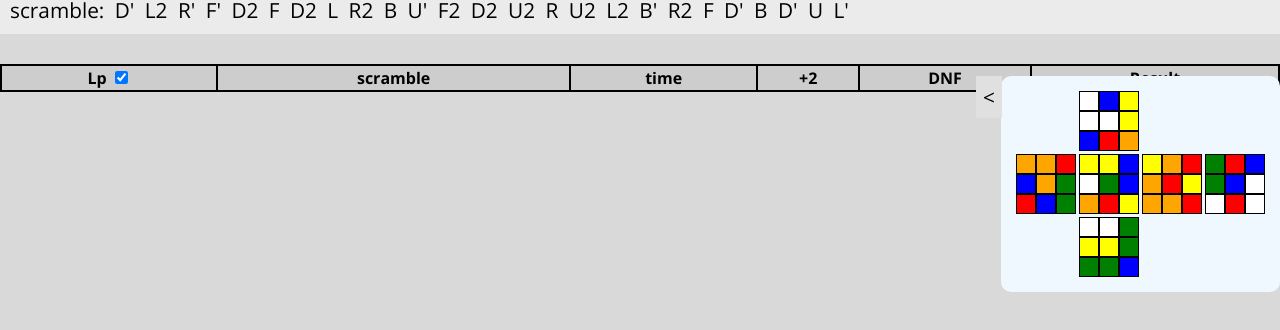
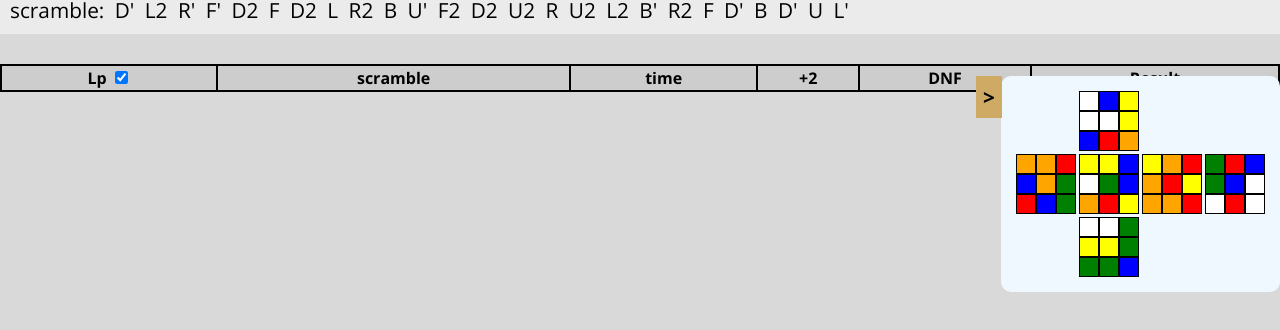
Before and after one commit to lukaszdyszy/rc-timer, a React (Create React App) app: page / in a window 1280 px wide. Shown: the part 508-838 px from the top of the page. Built offline with nearby package versions, Linux system fonts and the light colour scheme.

Commit message:
shown/hide cube

```diff
--- a/src/App.css
+++ b/src/App.css
@@ -32,14 +32,14 @@ aside.draw-cube{
     transform: translateX(100%);
     transition: transform 0.7s;
 }
-aside.draw-cube::before{
-    content: '<';
+.show-cube{
     padding: 7px;
     font-size: 1.3rem;
     position: absolute;
     left: -25px;
     top: 0;
-    background-color: rgb(224, 224, 224);
+    background-color: rgb(207, 170, 100);
+    font-weight: bold;
 }
 aside.shown{
     transform: translateX(0);
--- a/src/App.js
+++ b/src/App.js
@@ -11,6 +11,7 @@ function App() {
   const [solves, updateSolves] = useState([]);
   const [scramble, generateScramble] = useState('');
   const [cubeType, setCubeType] = useState('3x3x3');
+  const [cubeShown, setClass] = useState('shown');
 
   const addSolve = (time) => {
     let solve = {
@@ -44,6 +45,22 @@ function App() {
     }
   }
 
+  const showHideBtn = () => {
+    if(cubeShown === 'shown'){
+      return '>';
+    } else {
+      return '<';
+    }
+  }
+
+  const showHideCube = () => {
+    if(cubeShown === 'shown'){
+      setClass('hidden');
+    } else {
+      setClass('shown');
+    }
+  }
+
   return (
     <div className="App">
       <header>
@@ -65,7 +82,10 @@ function App() {
       <section className="results-table">
         <Results solves={solves} updateSolves={updateSolves}/>
       </section>
-      <aside className="draw-cube shown">
+      <aside className={`draw-cube ${cubeShown}`}>
+        <div className="show-cube" onClick={() => {showHideCube()}}>
+          {showHideBtn()}
+        </div>
         {
           renderCube()
         }
```
